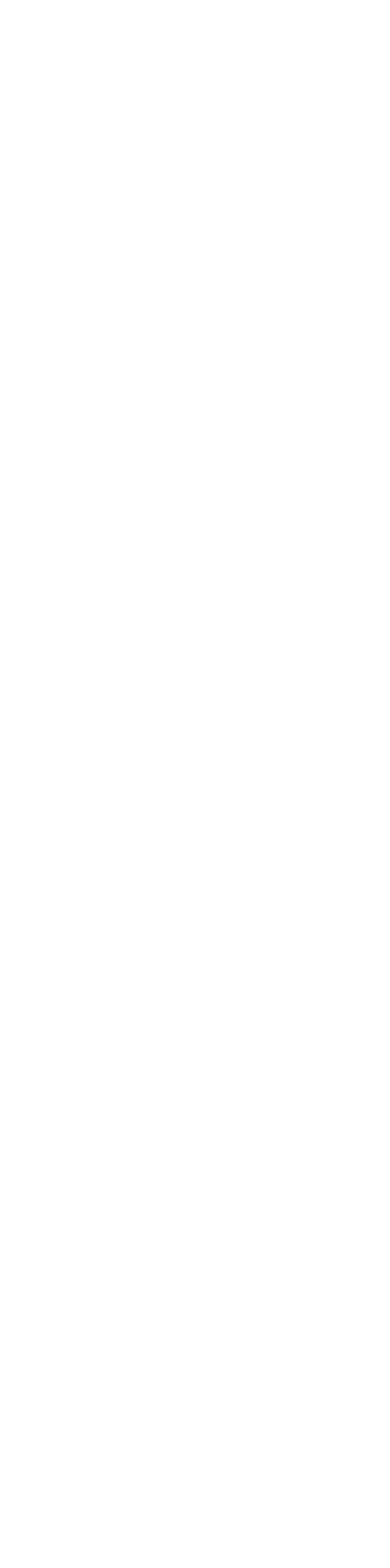
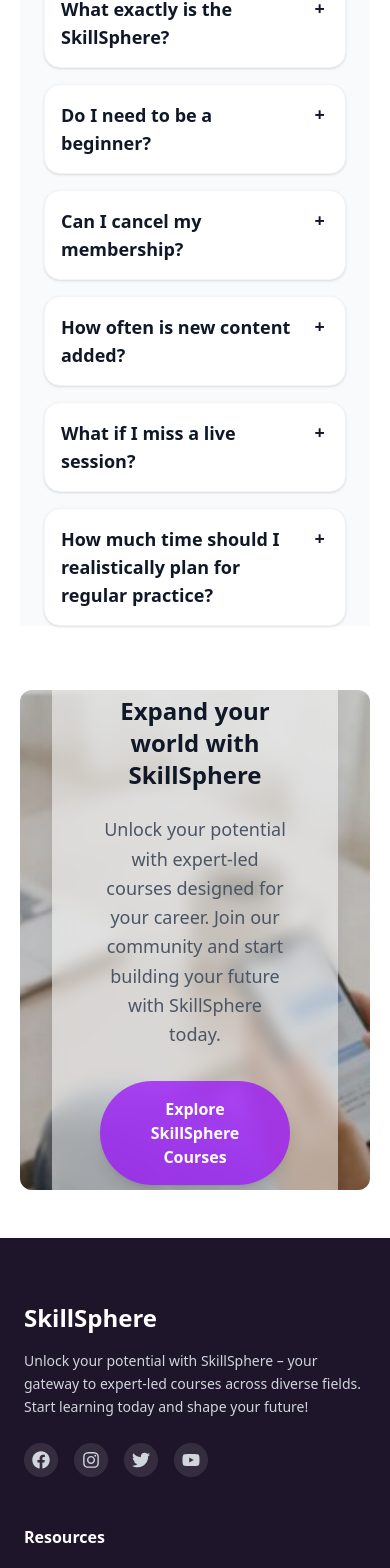
Before and after one commit to shakil218/skillsphere-online-learning-platform, a Next.js app: page / in a window 390 px wide. Shown: the part 8356-9924 px from the top of the page. Before the commit the page ends 8254 px from the top, so only its background shows below. Built offline with nearby package versions, Linux system fonts and the light colour scheme.

Commit message:
Footer implenent done.

```diff
--- a/package.json
+++ b/package.json
@@ -13,7 +13,8 @@
     "lucide-react": "^1.14.0",
     "next": "16.2.4",
     "react": "19.2.4",
-    "react-dom": "19.2.4"
+    "react-dom": "19.2.4",
+    "react-icons": "^5.6.0"
   },
   "devDependencies": {
     "@tailwindcss/postcss": "^4",
--- a/src/app/(main)/layout.js
+++ b/src/app/(main)/layout.js
@@ -1,3 +1,4 @@
+import Footer from '@/components/share/footer/Footer';
 import Navbar from '@/components/share/Navbar';
 import React from 'react';
 
@@ -8,6 +9,7 @@ const MainLayout = ({children}) => {
       <main>
         {children}
       </main>
+      <Footer />
     </div>
   );
 };
--- a/src/app/(main)/page.js
+++ b/src/app/(main)/page.js
@@ -1,3 +1,5 @@
+import CTA from "@/components/home/CTA";
+import FAQ from "@/components/home/FAQ";
 import Gallery from "@/components/home/Gallery";
 import Hero from "@/components/home/Hero";
 import HowItWorks from "@/components/home/HowItWorks";
@@ -20,7 +22,8 @@ export default function Home() {
       <LevelsSection />
       <PracticeSection />
       <Membership />
-      <div>hello something test</div>
+      <FAQ />
+      <CTA />
     </div>
   );
 }
--- /dev/null
+++ b/src/components/home/CTA.jsx
@@ -0,0 +1,32 @@
+import homeCTA from "@/assets/home-cta-img.png";
+
+const CTA = () => {
+  return (
+    <div className="relative w-full h-125 flex items-center justify-center rounded-xl overflow-hidden my-12 px-4">
+      {/* Background Image */}
+      <div
+        className="absolute inset-0 bg-cover bg-center"
+        style={{ backgroundImage: `url(${homeCTA.src})` }}
+      >
+        <div className="absolute inset-0 bg-black/20"></div>
+      </div>
+
+      {/* card */}
+      <div className="relative z-10 bg-white/50 backdrop-blur-sm p-12 rounded-3xl shadow-xl max-w-2xl text-center mx-4">
+        <h2 className="text-2xl md:text-4xl font-bold text-gray-900 mb-6">
+          Expand your world with SkillSphere
+        </h2>
+        <p className="text-lg text-gray-600 mb-8 leading-relaxed">
+          Unlock your potential with expert-led courses designed for your
+          career. Join our community and start building your future with
+          SkillSphere today.
+        </p>
+        <button className="bg-purple-600/75 text-white px-10 py-4 rounded-full font-bold hover:bg-purple-700 transform hover:scale-105 shadow-lg transition-all">
+          Explore SkillSphere Courses
+        </button>
+      </div>
+    </div>
+  );
+};
+
+export default CTA;
--- /dev/null
+++ b/src/components/home/FAQ.jsx
@@ -0,0 +1,63 @@
+const faqData = [
+  {
+    question: "What exactly is the SkillSphere?",
+    answer:
+      "The SkillSphere is a flexible learning space designed for regular practice, conversation, and long-term language growth.",
+  },
+  {
+    question: "Do I need to be a beginner?",
+    answer:
+      "No, our content is designed to accommodate all skill levels, from absolute beginners to advanced learners.",
+  },
+  {
+    question: "Can I cancel my membership?",
+    answer:
+      "Yes, you can cancel your membership at any time directly from your account settings.",
+  },
+  {
+    question: "How often is new content added?",
+    answer:
+      "We add fresh, high-quality learning content every single week to keep your practice consistent.",
+  },
+  {
+    question: "What if I miss a live session?",
+    answer:
+      "All live Zoom sessions are recorded and saved. You can watch them anytime after they happen. You do not have to attend live.",
+  },
+  {
+    question: "How much time should I realistically plan for regular practice?",
+    answer:
+      "We recommend dedicating at least 5-8 hours per week to see consistent progress.",
+  },
+];
+
+const FAQ = () => {
+  return (
+    <section className="bg-gray-50">
+      <div className="max-w-5xl mx-auto px-6">
+        <h2 className="text-4xl font-extrabold text-center text-gray-900 mb-16">
+          FAQ
+        </h2>
+
+        <div className="grid md:grid-cols-2 gap-4 items-start">
+          {faqData.map((item, index) => (
+            <div
+              key={index}
+              className="collapse collapse-plus bg-white border border-gray-100 shadow-sm rounded-2xl h-fit"
+            >
+              <input type="checkbox" className="peer" />
+              <div className="collapse-title text-lg font-semibold text-gray-900 peer-checked:text-purple-600 transition-colors">
+                {item.question}
+              </div>
+              <div className="collapse-content text-gray-600">
+                <p>{item.answer}</p>
+              </div>
+            </div>
+          ))}
+        </div>
+      </div>
+    </section>
+  );
+};
+
+export default FAQ;
--- /dev/null
+++ b/src/components/share/footer/Footer.jsx
@@ -0,0 +1,50 @@
+import React from 'react';
+import { FaFacebook, FaInstagram, FaTwitter, FaYoutube } from 'react-icons/fa';
+import FooterLinks from './FooterLinks';
+
+const Footer = () => {
+  return (
+    <footer className="bg-[#1e152a] text-gray-300 py-16 px-6">
+      <div className="max-w-6xl mx-auto grid grid-cols-1 md:grid-cols-4 gap-12">
+
+        {/* Brand Section */}
+        <div className="col-span-1 md:col-span-1">
+          <h2 className="text-2xl font-bold text-white mb-4">SkillSphere</h2>
+          <p className="text-sm leading-relaxed mb-6">
+            Unlock your potential with SkillSphere – your gateway to expert-led courses across diverse fields. Start learning today and shape your future!
+          </p>
+          <div className="flex gap-4">
+            {[FaFacebook, FaInstagram, FaTwitter, FaYoutube].map((Icon, i) => (
+              <a key={i} href="#" className="bg-white/10 p-2 rounded-full hover:bg-purple-600 transition-colors">
+                <Icon size={18} />
+              </a>
+            ))}
+          </div>
+        </div>
+
+        {/* Resources */}
+        <FooterLinks title="Resources" links={["Technology & Programming", "Creative Arts & Design", "Business & Entrepreneurship", "Personal Development", "Languages"]} />
+
+        {/* Support */}
+        <FooterLinks title="Support" links={["Help Center", "My Account", "Ticket Support", "Contact Us"]} />
+
+        {/* Company */}
+        <FooterLinks title="Company" links={["About Us", "Leadership", "Careers", "Articles & News", "Legal Notices"]} />
+      </div>
+
+      {/* Bottom Bar */}
+      <div className="max-w-6xl mx-auto mt-16 pt-8 border-t border-white/10 flex flex-col md:flex-row justify-between text-sm">
+        <p>&copy; {new Date().getFullYear()} SkillSphere. All rights reserved.</p>
+        <div className="flex gap-6 mt-4 md:mt-0">
+          <a href="#" className="hover:text-white">Terms of Use</a>
+          <a href="#" className="hover:text-white">Privacy Policy</a>
+          <a href="#" className="hover:text-white">Cookie Policy</a>
+        </div>
+      </div>
+    </footer>
+  );
+};
+
+
+
+export default Footer;
--- /dev/null
+++ b/src/components/share/footer/FooterLinks.jsx
@@ -0,0 +1,16 @@
+const FooterLinks = ({ title, links }) => (
+  <div>
+    <h4 className="text-white font-bold mb-6">{title}</h4>
+    <ul className="space-y-4">
+      {links.map((link, i) => (
+        <li key={i}>
+          <a href="#" className="hover:text-purple-400 transition-colors flex items-center gap-2">
+            <span className="text-purple-500">▶</span> {link}
+          </a>
+        </li>
+      ))}
+    </ul>
+  </div>
+);
+
+export default FooterLinks;
```
Also changed, not shown: src/assets/home-cta-img.png (renamed from src/assets/newslatter-img.png), 1 other file (tests, documents, lock files or other folders).
